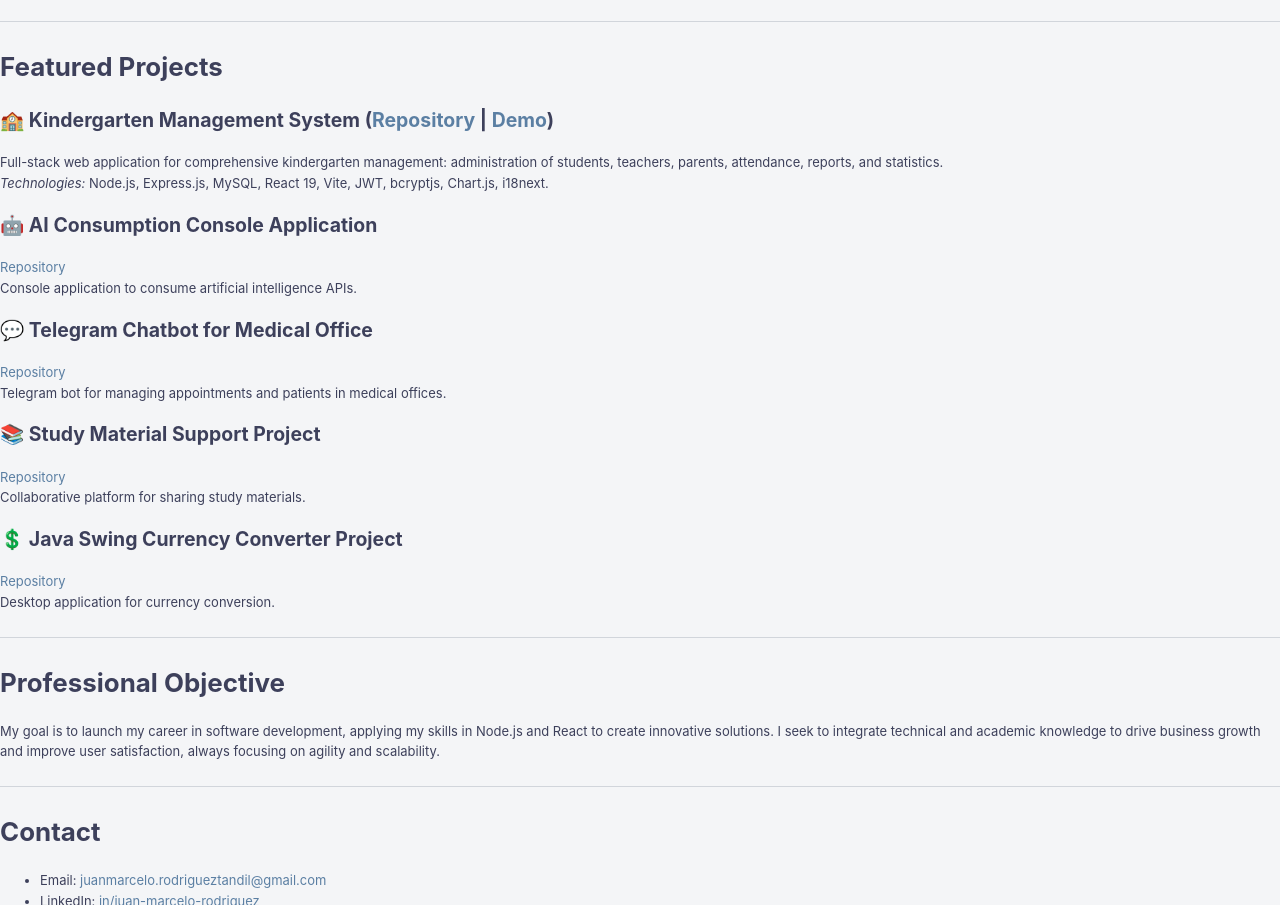
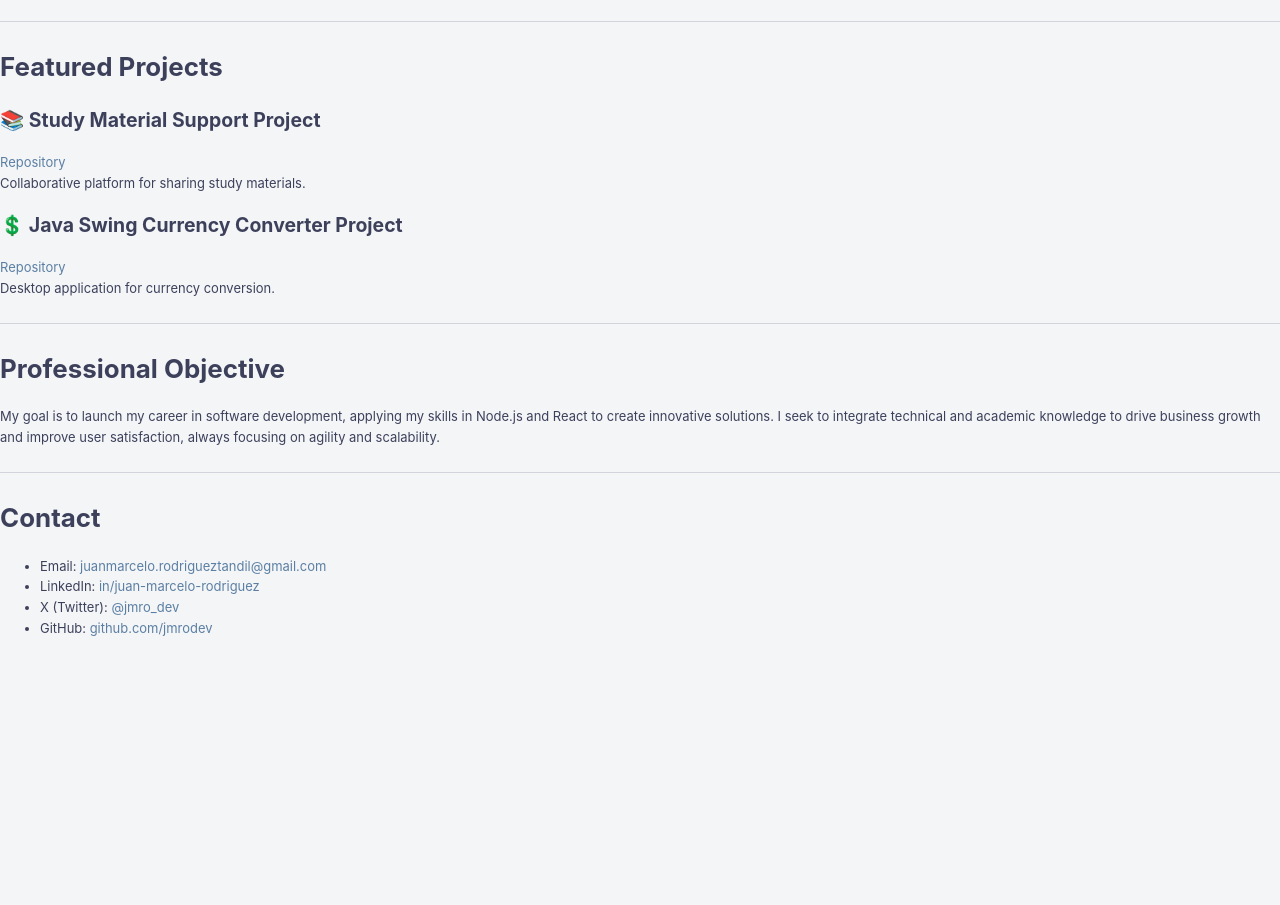
Before and after one commit to jmrodev/blog, a website: page docs/About me/english.html in a window 1280 px wide. Shown: the part 898-1803 px from the top of the page. After the commit the page ends 1537 px from the top, so only its background shows below. Drawn offline with Linux system fonts and the light colour scheme; files that its build step writes are made by us from their sources.

Commit message:
Elimina proyectos destacados obsoletos de las secciones "About me" en inglés y español, optimizando el contenido y mejorando la claridad de la información presentada.

```diff
--- a/docs/About me/english.html
+++ b/docs/About me/english.html
@@ -44,12 +44,6 @@
 </ul>
 <hr>
 <h1>Featured Projects</h1>
-<h2>🏫 Kindergarten Management System (<a href="https://github.com/jmrodev/jardin">Repository</a> | <a href="https://jardin-xi.vercel.app">Demo</a>)</h2>
-<p>Full-stack web application for comprehensive kindergarten management: administration of students, teachers, parents, attendance, reports, and statistics.<br><em>Technologies:</em> Node.js, Express.js, MySQL, React 19, Vite, JWT, bcryptjs, Chart.js, i18next.</p>
-<h2>🤖 AI Consumption Console Application</h2>
-<p><a href="https://github.com/jmrodev/ask_gemini_nodejs">Repository</a><br>Console application to consume artificial intelligence APIs.</p>
-<h2>💬 Telegram Chatbot for Medical Office</h2>
-<p><a href="https://github.com/jmrodev/telegram-bot">Repository</a><br>Telegram bot for managing appointments and patients in medical offices.</p>
 <h2>📚 Study Material Support Project</h2>
 <p><a href="https://github.com/jmrodev/Inst_166_Tecda_Tandil">Repository</a><br>Collaborative platform for sharing study materials.</p>
 <h2>💲 Java Swing Currency Converter Project</h2>
```
Also changed, not shown: docs/About me/spanish.html (+1 -5 lines).
